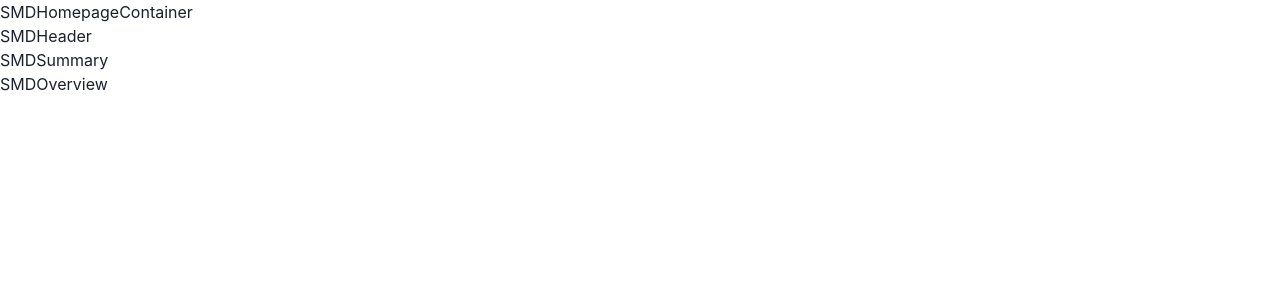
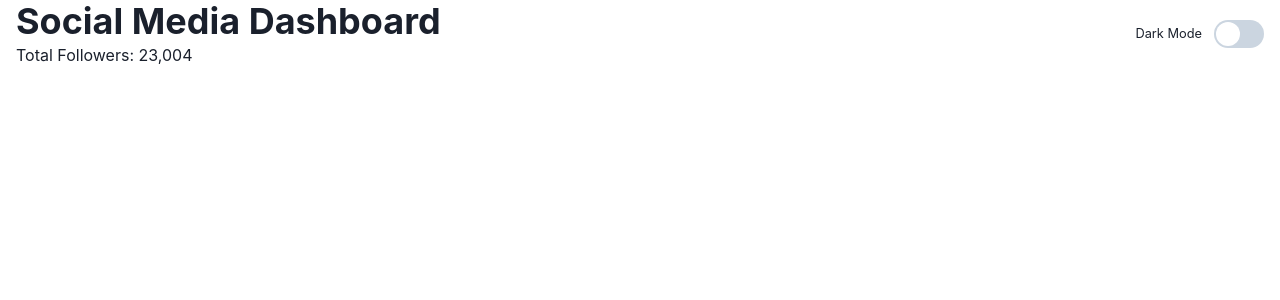
Before and after one commit to stephen-gift/social-media-dashboard, a Next.js app: page / in a window 1280 px wide. Shown: the top 300 px of the page. Built offline with nearby package versions, Linux system fonts and the light colour scheme.

Commit message:
Header ✔😎✌

```diff
--- a/components/HeaderText/SMDColorModeToggle.tsx
+++ b/components/HeaderText/SMDColorModeToggle.tsx
@@ -1,7 +1,15 @@
+import { Box, Flex, Switch, Text, useColorMode } from "@chakra-ui/react";
 import React from "react";
 
 const SMDColorModeToggle = () => {
-  return <div>SMDColorModeToggle</div>;
+  const { toggleColorMode, colorMode } = useColorMode();
+
+  return (
+    <Flex justifyContent="center" alignItems="center" gap={3}>
+      <Text as="small">Dark Mode</Text>
+      <Switch id="colorMode" size="lg" onChange={toggleColorMode} />
+    </Flex>
+  );
 };
 
 export default SMDColorModeToggle;
--- a/components/HeaderText/SMDHeaderText.tsx
+++ b/components/HeaderText/SMDHeaderText.tsx
@@ -1,7 +1,13 @@
+import { Box, Flex, Heading, Text } from "@chakra-ui/react";
 import React from "react";
 
 const SMDHeaderText = () => {
-  return <div>SMDHeaderText</div>;
+  return (
+    <Flex flexDir="column">
+      <Heading>Social Media Dashboard</Heading>
+      <Text>Total Followers: 23,004</Text>
+    </Flex>
+  );
 };
 
 export default SMDHeaderText;
--- /dev/null
+++ b/components/index.tsx
@@ -0,0 +1,24 @@
+import { SMDColorModeToggle, SMDHeaderText } from "./HeaderText";
+import {
+  SMDActionIcon,
+  SMDOverviewCard,
+  SMDNumberPercentage,
+} from "./Overview";
+import {
+  SMDFollowers,
+  SMDSubscribers,
+  SMDSummaryCard,
+  SMDIconUsername,
+} from "./Summary";
+
+export {
+  SMDHeaderText,
+  SMDColorModeToggle,
+  SMDActionIcon,
+  SMDOverviewCard,
+  SMDNumberPercentage,
+  SMDFollowers,
+  SMDSubscribers,
+  SMDSummaryCard,
+  SMDIconUsername,
+};
--- a/containers/Homepage/Header/index.tsx
+++ b/containers/Homepage/Header/index.tsx
@@ -1,7 +1,14 @@
+import { Flex } from "@chakra-ui/react";
 import React from "react";
+import { SMDColorModeToggle, SMDHeaderText } from "../../../components";
 
 const SMDHeader = () => {
-  return <div>SMDHeader</div>;
+  return (
+    <Flex justifyContent="space-between" alignItems="center">
+      <SMDHeaderText />
+      <SMDColorModeToggle />
+    </Flex>
+  );
 };
 
 export default SMDHeader;
--- a/containers/Homepage/index.tsx
+++ b/containers/Homepage/index.tsx
@@ -1,3 +1,4 @@
+import { Box, Container } from "@chakra-ui/react";
 import React from "react";
 import SMDHeader from "./Header";
 import SMDOverview from "./Overview";
@@ -5,12 +6,13 @@ import SMDSummary from "./Summary";
 
 const SMDHomepageContainer = () => {
   return (
-    <>
-      SMDHomepageContainer
-      <SMDHeader />
-      <SMDSummary />
-      <SMDOverview />
-    </>
+    <Box>
+      <Container maxW="container.xl">
+        <SMDHeader />
+        {/* <SMDSummary /> */}
+        {/* <SMDOverview /> */}
+      </Container>
+    </Box>
   );
 };
 
```
